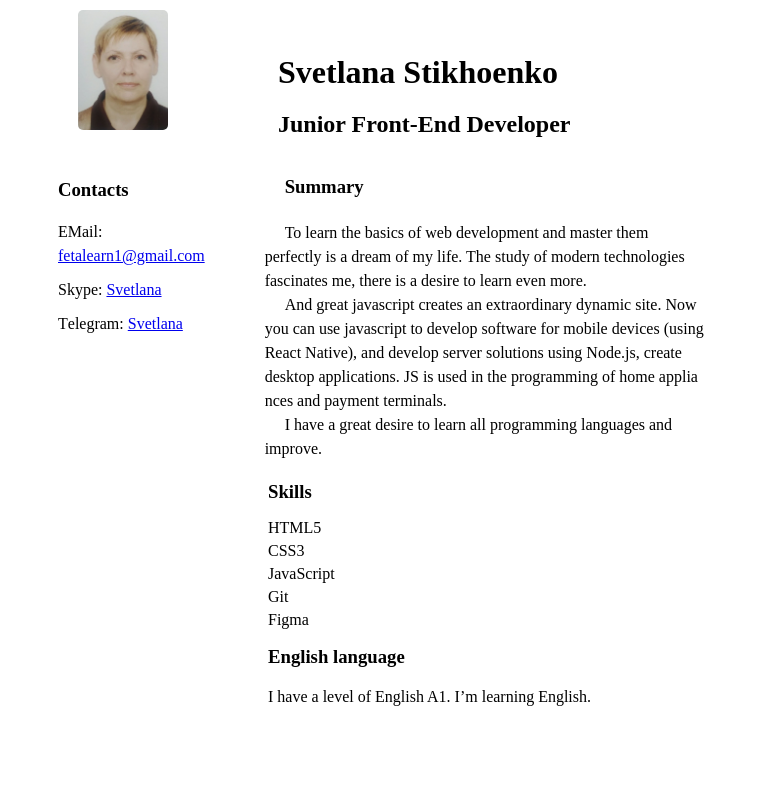
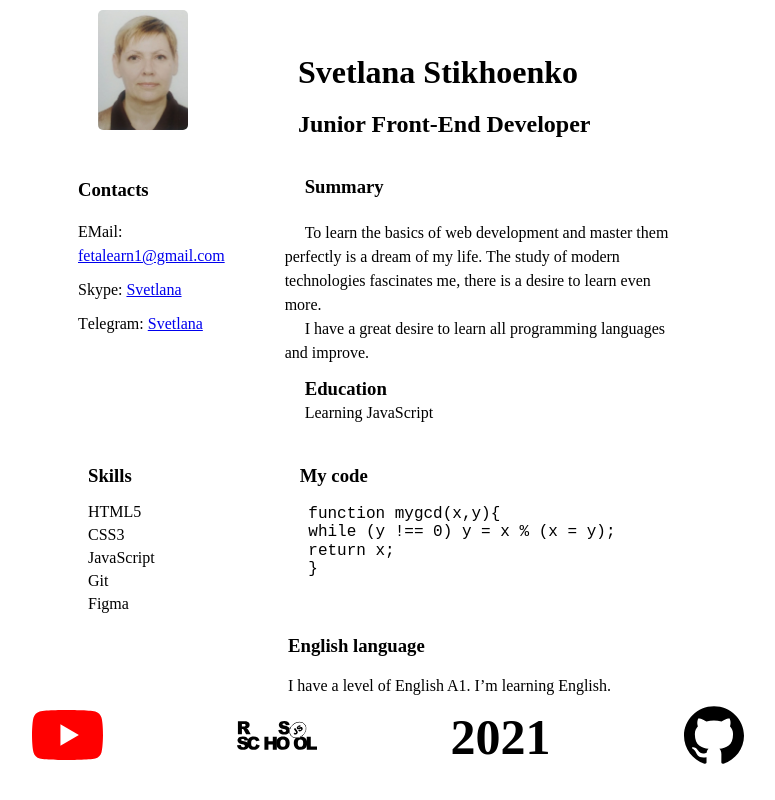
Before and after one commit to Sveta-cmd/rsschool-cv, a plain HTML site: page index.html in a window 1280 px wide. Shown: the whole page, without its empty margins (252-1027 px from the left). Drawn offline with Linux system fonts and the light colour scheme.

Commit message:
feat: add social

```diff
--- a/css/style.css
+++ b/css/style.css
@@ -1,26 +1,25 @@
 * {
-    box-sizing: inherit;
     margin: 0;
     padding: 0;
+    box-sizing: inherit;
 }
 
 .wrapper {
-    padding-left: 20px;
-    padding-right: 20px;
-    margin-left: auto;
-    margin-right: auto;
-    max-width: 1140px;
+    padding: 0 20px 20px;
+    margin: auto;
+    max-width: 1340px;
 }
 
 .header__avatar,
 .header__content,
-.container__1 {
+.container__contacts {
     display: flex;
     justify-content: space-between;
 }
 
-.container__2,
-.container__3 {
+.container__skills,
+.container__english,
+.container__social {
     display: flex;
     flex-direction: column;
 }
@@ -64,12 +63,64 @@ li {
     text-indent: 20px;
 }
 
-.skills,
+.education {
+    margin-top: 10px;
+    margin-bottom: -2px;
+}
+
 .english {
     margin: 20px 0 0 520px;
 }
 
+.container__skills {
+    display: flex;
+    flex-direction: row;
+    margin: 20px 0 0 320px;
+    justify-content: start;
+    flex-basis: 50%;
+}
+
+.skills {
+    margin-top: 20px;
+}
+
+.skills ul {
+    margin-top: 20px;
+}
+
 .skills li {
-    margin-top: 10px;
-    line-height: 0.8;
+    line-height: 0.8em;
 }
+
+.code {
+    margin: 20px 660px 0 0;
+    width: 500px;
+}
+
+.code__title {
+    margin: 0 0 0 145px;
+}
+
+.social__logo {
+    margin: auto;
+    display: flex;
+    justify-content: space-evenly;
+    align-items: center;
+    width: 980px;
+}
+
+.RSSchool__logo {
+    width: 80px;
+    height: 80px;
+}
+
+.github__logo {
+    width: 60px;
+    height: 60px;
+}
+
+time {
+    display: inline;
+    font-size: 50px;
+    font-weight: bold;
+}
--- a/index.html
+++ b/index.html
@@ -5,18 +5,19 @@
     <meta charset="utf-8" />
     <meta http-equiv="x-ua-compatible" content="ie=edge" />
     <meta name="viewport" content="width=device-width, initial-scale=1.0" />
-    <link rel="stylesheet" href="css/normalize.css" />
-    <link rel="stylesheet" href="css/style.css" />
+    <link rel="stylesheet" href="./css/normalize.css" />
+    <link rel="stylesheet" href="./css/style.css" />
     <link rel="preconnect" href="https://fonts.gstatic.com" />
     <link href="https://fonts.googleapis.com/css2?family=Roboto:wght@300;400;700&display=swap" rel="stylesheet" />
     <title>RSSchool CV</title>
 </head>
 
 <body>
+    <div class="wrapper">
         <header class="header">
             <div class="header__avatar">
                 <div class="header__avatar-inner">
-                <img class="avatar" src="images/photo_avatar.jpg" alt="avatar" />
+                    <img class="avatar" src="./images/photo_avatar.jpg" alt="avatar" />
                 </div>
             </div>
 
@@ -28,9 +29,8 @@
             </div>
         </header>
         <main>
-        <div class="container__1">
-            <aside>
-                <div class="contacts">
+            <div class="container__contacts">
+                <aside class="contacts">
                     <h3>Contacts</h3>
                     <ul class="menu__list">
                         <li class="menu__list-item">
@@ -39,14 +39,13 @@
                         </li>
                         <li class="menu__list-item">
                             Skype:
-                            <a href="https://join.skype.com/invite/nShtVWZ2gJrA">Svetlana</a
-                >
+                            <a href="https://join.skype.com/invite/nShtVWZ2gJrA">Svetlana</a>
                         </li>
                         <li class="menu__list-item">
-                Тelegram: <a href="https://t.me/sveta_ta_ta">Svetlana</a>
+                            Тelegram:
+                            <a href="https://t.me/sveta_ta_ta">Svetlana</a>
                         </li>
                     </ul>
-                </div>
                 </aside>
                 <section>
                     <div class="summary">
@@ -56,18 +55,18 @@
                                 To learn the basics of web development and master them perfectly is a dream of my life. The study of modern technologies fascinates me, there is a desire to learn even more.
                             </p>
                             <p>
-                            And great javascript creates an extraordinary dynamic site. Now you can use javascript to develop software for mobile devices (using React Native), and develop server solutions using Node.js, create desktop applications. JS is used in the programming
-                            of home applia nces and payment terminals.
+                                I have a great desire to learn all programming languages and improve.
                             </p>
+                            <h3 class="education">Education</h3>
                             <p>
-                            I have a great desire to learn all programming languages and improve.
+                                Learning JavaScript
                             </p>
                         </div>
                     </div>
                 </section>
             </div>
             <section>
-            <div class="container__2">
+                <div class="container__skills">
                     <div class="skills">
                         <h3>Skills</h3>
                         <ul>
@@ -78,17 +77,39 @@
                             <li>Figma</li>
                         </ul>
                     </div>
+                    <div class="code">
+                        <h3 class="code__title">My code</h3>
+                        <pre>
+              <code>
+                function mygcd(x,y){
+                while (y !== 0) y = x % (x = y);
+                return x;
+                }
+              </code>
+            </pre>
+                    </div>
                 </div>
             </section>
-    </main>
-    <footer>
-        <div class="container__3">
+            <section>
+                <div class="container__english">
                     <div class="english">
                         <h3>English language</h3>
                         I have a level of English A1. I’m learning English.
                     </div>
                 </div>
+            </section>
+        </main>
+        <footer>
+            <div class="container__social">
+                <div class="social__logo">
+                    <a href=""><img class="youtube__logo" src="./images/youtube.svg" alt="youtube__logo" /></a>
+                    <a href="https://rs.school/js/"><img class="RSSchool__logo" src="./images/rs_school_js.svg" alt="RSSchool__logo" /></a>
+                    <time>2021</time>
+                    <a href="https://github.com/Sveta-cmd"><img class="github__logo" src="./images/github.svg" alt="github__logo" /></a>
+                </div>
+            </div>
         </footer>
+    </div>
 </body>
 
 </html>
```
Also changed, not shown: images/github.svg (added), images/rs_school_js.svg (added), images/youtube.svg (added). Lines whose indentation alone changed are shown as unchanged.
